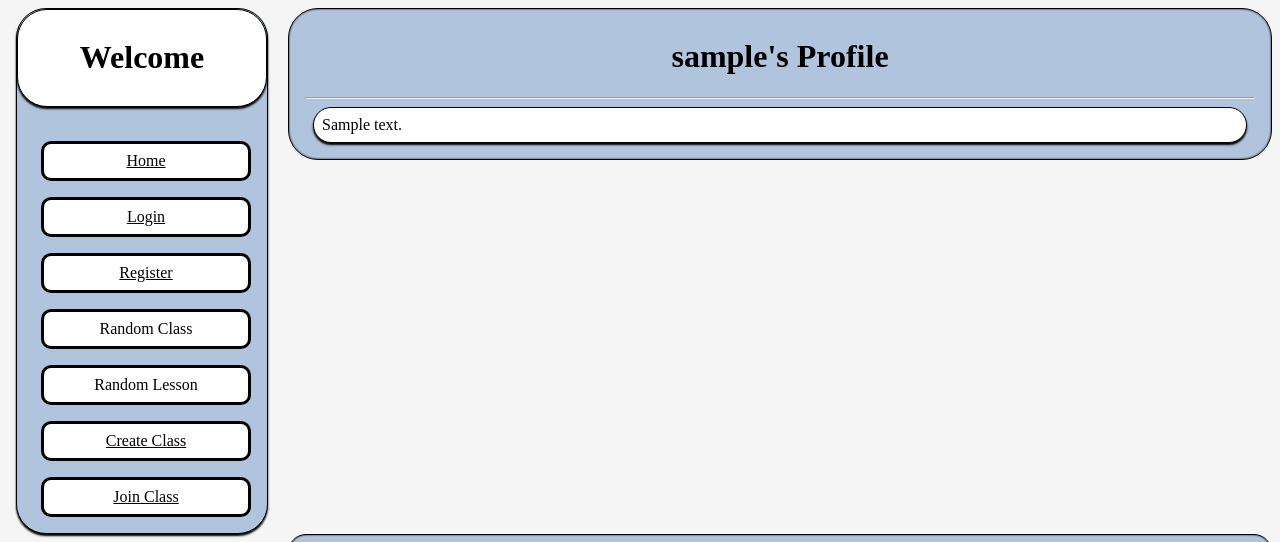
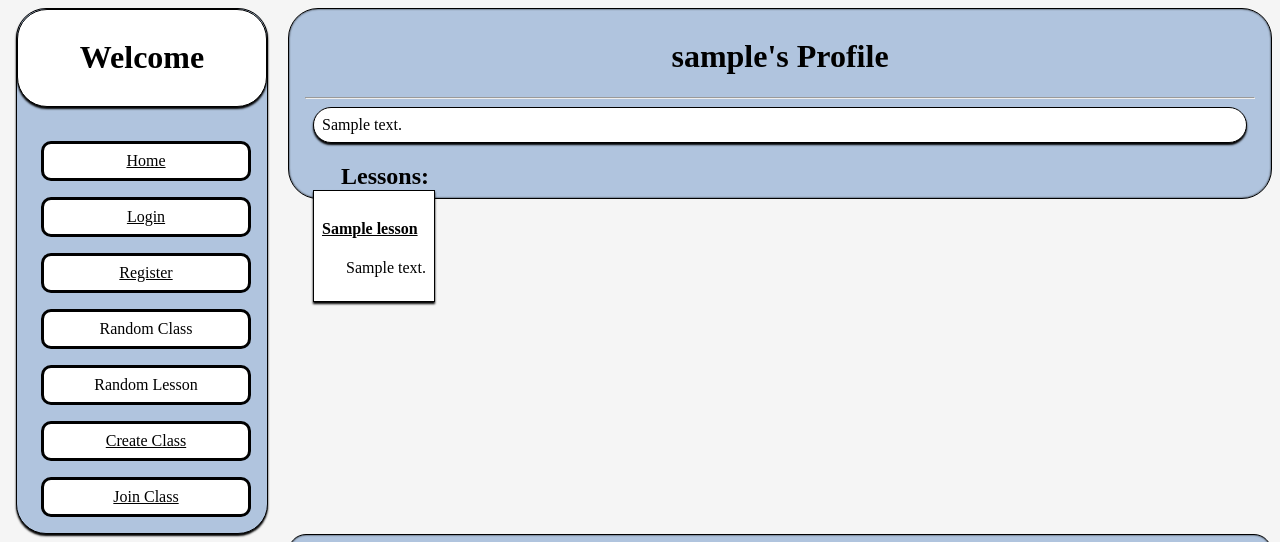
Before and after one commit to henz90/classnotes, a PHP site: template project/templates/profile.html.twig in a window 1280 px wide. Shown: the top 542 px of the page. Run offline with PHP 8.4, Linux system fonts and the light colour scheme; the template is opened without the code that fills it: most values are stand-ins (such as "Sample title", 1, 10 or a date in 2020); some libraries are stand-ins or nearby versions.

Commit message:
Profile and CSS

```diff
--- a/project/styles.css
+++ b/project/styles.css
@@ -102,6 +102,12 @@ body {
     background-color: white;
 }
 
+.errorMessage {
+    text-shadow: 1px 1px 1px lightcoral;
+    border: 1px solid black;
+    background-color: white;
+}
+
 .lessonContainer {
     float: left;
     background: white;
@@ -155,9 +161,6 @@ p {
 /*
 CSS for user-related forms
 */
-.errorMessage {
-    padding-top: 2em;
-}
 
 .userForm {
     display: inline-block;
--- a/project/templates/profile.html.twig
+++ b/project/templates/profile.html.twig
@@ -39,6 +39,16 @@
                     <textarea name="body" cols="60" rows="10">{{u.bio}}</textarea>
                     <p><input type="submit" value="Update Bio"></p>
                 </form>
+                <!-- ADD COMMENTS AND CLASSES -->
+            <h2>Lessons:</h2>
+            <div id="lessonaccordion">
+                {% for l in lessons %}
+                    <div class="lessonContainer">
+                        <a href="/lesson/{{l.lessonid}}"><h4>{{l.title}}</h4></a>
+                        <p>{{l.body|raw}}</p>
+                    </div>
+                {% endfor %}
+            </div>
         {% endif %}
             <h2>Change Password:</h2>
             <p>
@@ -64,5 +74,15 @@
         {% else %}
             <div class="class">{{u.bio|raw}}</div>
         {% endif %}
+        <!-- ADD COMMENTS AND CLASSES -->
+        <h2>Lessons:</h2>
+        <div id="lessonaccordion">
+            {% for l in lessons %}
+                <div class="lessonContainer">
+                    <a href="/lesson/{{l.lessonid}}"><h4>{{l.title}}</h4></a>
+                    <p>{{l.body|raw}}</p>
+                </div>
+            {% endfor %}
+        </div>
     {% endif %}
 {% endblock %}
```
